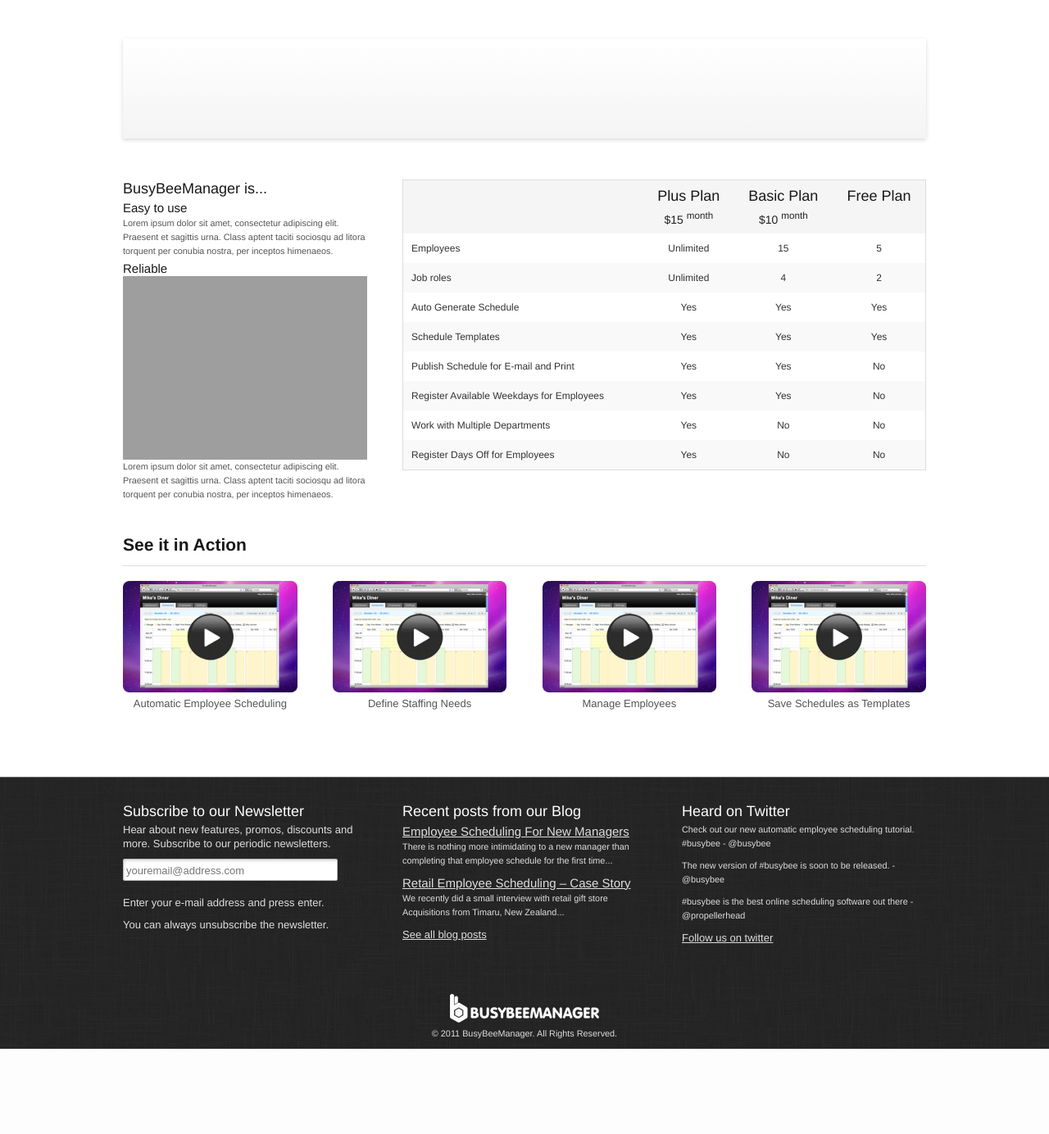
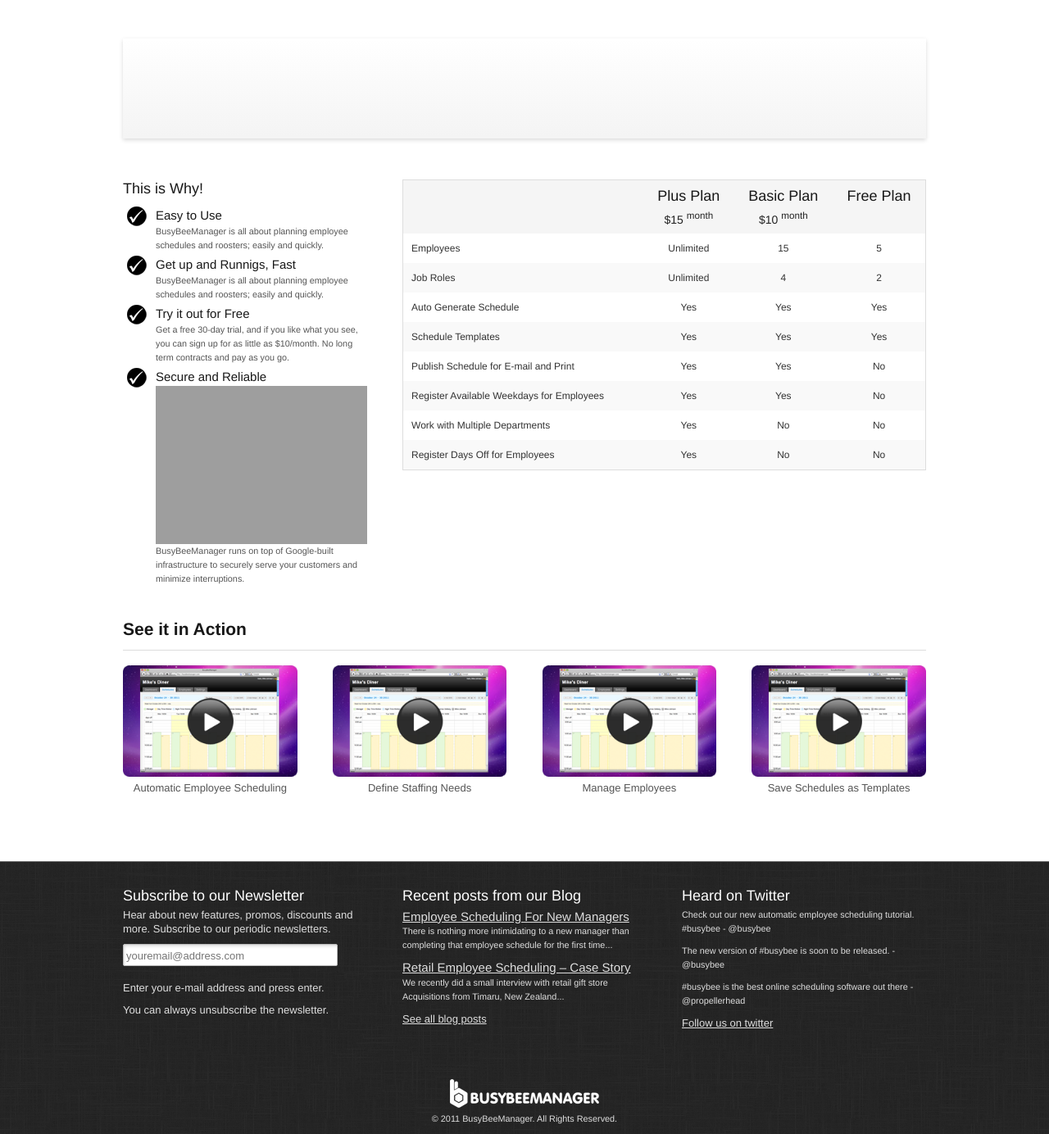
Before and after one commit to boblbobl/busybeedemo, a Python web app: template templates/index.html in a window 1280 px wide. Shown: the part 882-2266 px from the top of the page at 82% size. Before the commit the page ends 2162 px from the top, so only its background shows below. Run offline with Jinja, Linux system fonts and the light colour scheme; the template is opened without the code that fills it, so the values that code supplies are empty; some libraries are stand-ins or nearby versions; grey boxes are pictures that could not be loaded.

Commit message:
Added checkmarks to This-is-why list.

```diff
--- a/static/css/app.css
+++ b/static/css/app.css
@@ -123,13 +123,29 @@
   height: 100px;
 }
 
-#main #features h4 {
-  margin-bottom: -5px;
+#main #features h5 {
+  margin-bottom: 10px
+}
+
+#main #features h6 {
+  line-height: 22px;
 }
 
 #main #features p {
   font-size: smaller;
   margin-bottom: -8px;
+}
+/*
+#main #features ul {
+  list-style-image:url(/static/images/checkmark.png);
+}
+*/
+#main #features ul li {
+
+padding-left:40px;
+background-image:url(/static/images/checkmark.png);
+background-repeat:no-repeat;
+background-position: 5px 0px;
 }
 
 .center {
--- a/templates/index.html
+++ b/templates/index.html
@@ -168,19 +168,32 @@
 
 		<div class="row">
 			<div id="features" class="four columns">
-				<h5>BusyBeeManager is...</h5>
+				<h5>This is Why!</h5>
         <ul>
           <li>
-            <h6>Easy to use</h6>
+            <h6>Easy to Use</h6>
             <p>
-              Lorem ipsum dolor sit amet, consectetur adipiscing elit. Praesent et sagittis urna. Class aptent taciti sociosqu ad litora torquent per conubia nostra, per inceptos himenaeos.
+              BusyBeeManager is all about planning employee schedules and roosters; easily and quickly.
             </p>
           </li>
           <li>
-            <h6>Reliable</h6>
+            <h6>Get up and Runnigs, Fast</h6>
             <p>
-              <img src="http://code.google.com/appengine/images/appengine-noborder-120x30.gif"
-alt="Powered by Google App Engine" class="right" />Lorem ipsum dolor sit amet, consectetur adipiscing elit. Praesent et sagittis urna. Class aptent taciti sociosqu ad litora torquent per conubia nostra, per inceptos himenaeos.
+              BusyBeeManager is all about planning employee schedules and roosters; easily and quickly.
+            </p>
+          </li>
+          <li>
+            <h6>Try it out for Free</h6>
+            <p>
+              Get a free 30-day trial, and if you like what you see, you can sign up for as little as $10/month. No long term contracts and pay as you go.
+            </p>
+          </li>
+          <li>
+            <h6>Secure and Reliable</h6>
+            <img src="http://code.google.com/appengine/images/appengine-noborder-120x30.gif"
+alt="Powered by Google App Engine" class="right" />
+            <p>
+              BusyBeeManager runs on top of Google-built infrastructure to securely serve your customers and minimize interruptions.
             </p>
 
           </li>
@@ -205,7 +218,7 @@
               <td>5</td>
             </tr>
             <tr>
-              <td><span class="left">Job roles</span></td>
+              <td><span class="left">Job Roles</span></td>
               <td>Unlimited</td>
               <td>4</td>
               <td>2</td>
```
